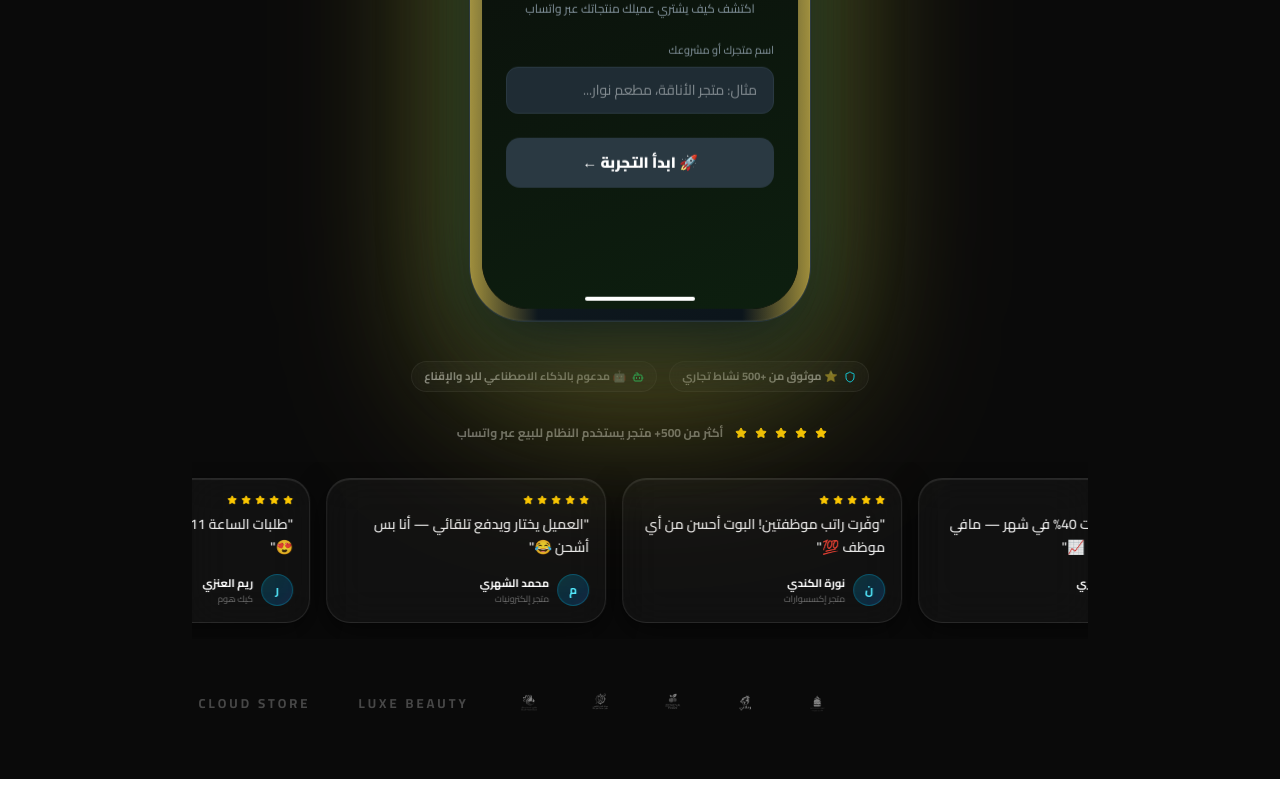
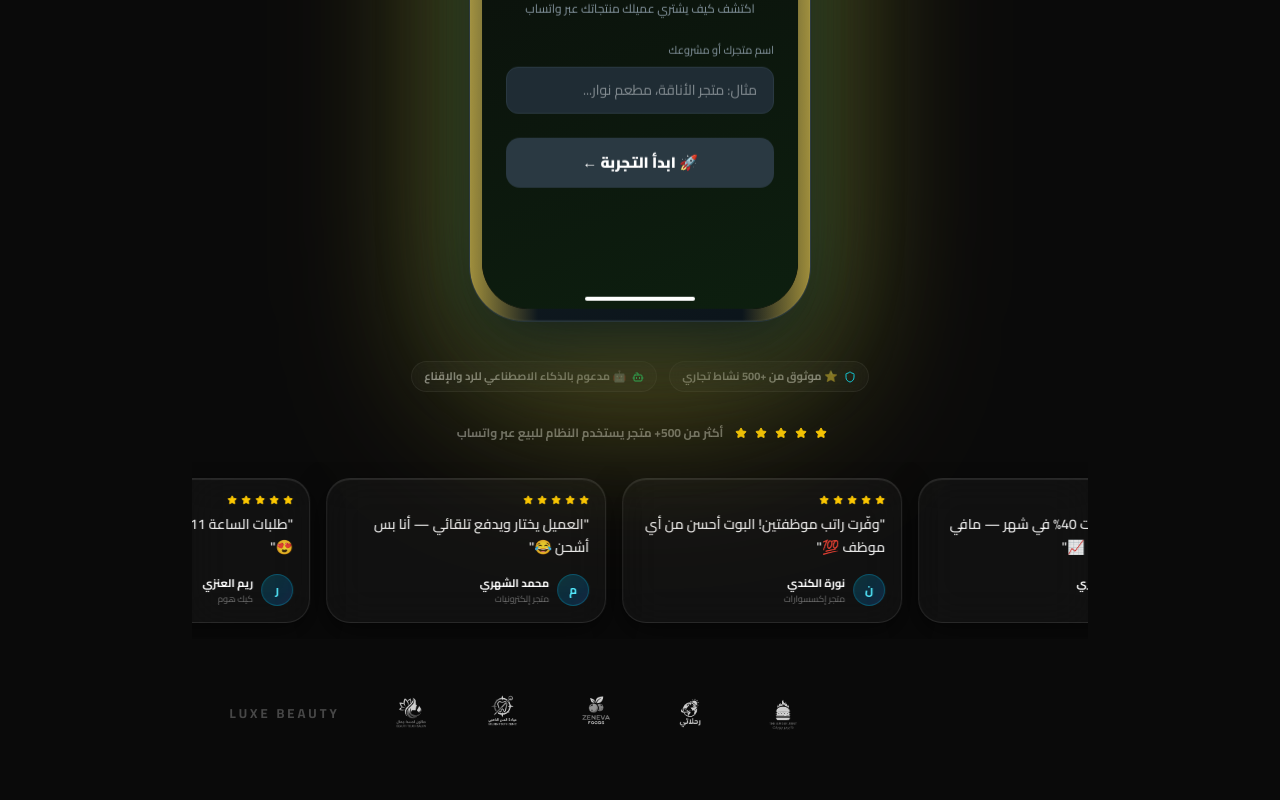
Before and after one commit to tifa77/eco-whatsapp-simulator, a React (Vite) app: page / in a window 1280 px wide. Shown: the part 886-1686 px from the top of the page. Before the commit the page ends 1665 px from the top, so only its background shows below. Built offline with nearby package versions, Linux system fonts and the light colour scheme.

Commit message:
style: increase brand logo size and brightness for better visibility

```diff
--- a/src/App.jsx
+++ b/src/App.jsx
@@ -46,7 +46,12 @@ function BrandMarquee() {
                             <img
                                 src={brand.logo}
                                 alt={brand.name}
-                                style={{ height: '24px', opacity: 0.5, filter: 'grayscale(1) brightness(2)' }}
+                                style={{
+                                    height: '45px',
+                                    width: 'auto',
+                                    opacity: 0.8,
+                                    filter: 'grayscale(1) brightness(2.5)'
+                                }}
                             />
                         ) : (
                             <span style={{
```
